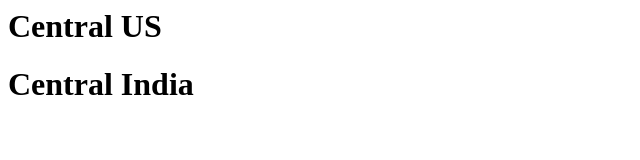
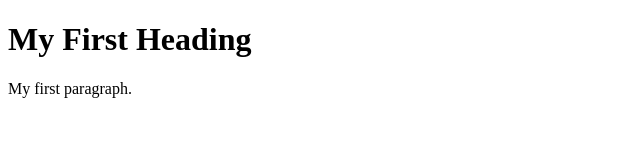
Before and after one commit to jatinderji/practical, a plain HTML site: page index.html in a window 1280 px wide. Shown: the whole page, without its empty margins (0-640 px from the left). Drawn offline with Linux system fonts and the light colour scheme.

Commit message:
Add files via upload

```diff
--- a/index.html
+++ b/index.html
@@ -1,6 +1,10 @@
+<!DOCTYPE html>
 <html>
-<title> WebPage 1 </title>
 <body>
-<h1> Central US </h1>
-<h1> Central India </h1>
+
+<h1>My First Heading</h1>
+
+<p>My first paragraph.</p>
+
+</body>
 </html>
```
